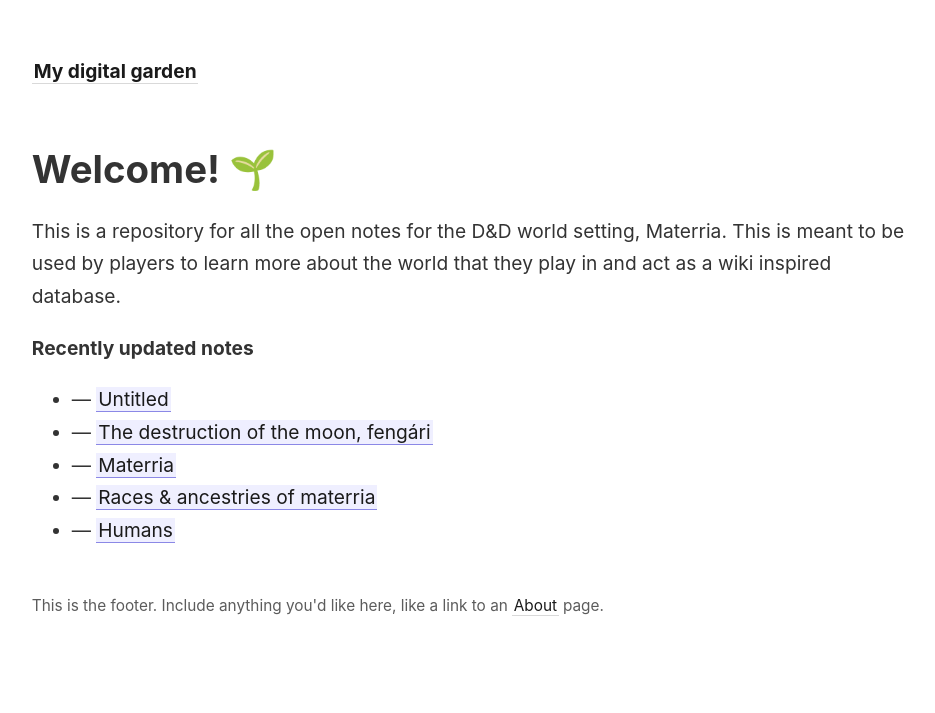
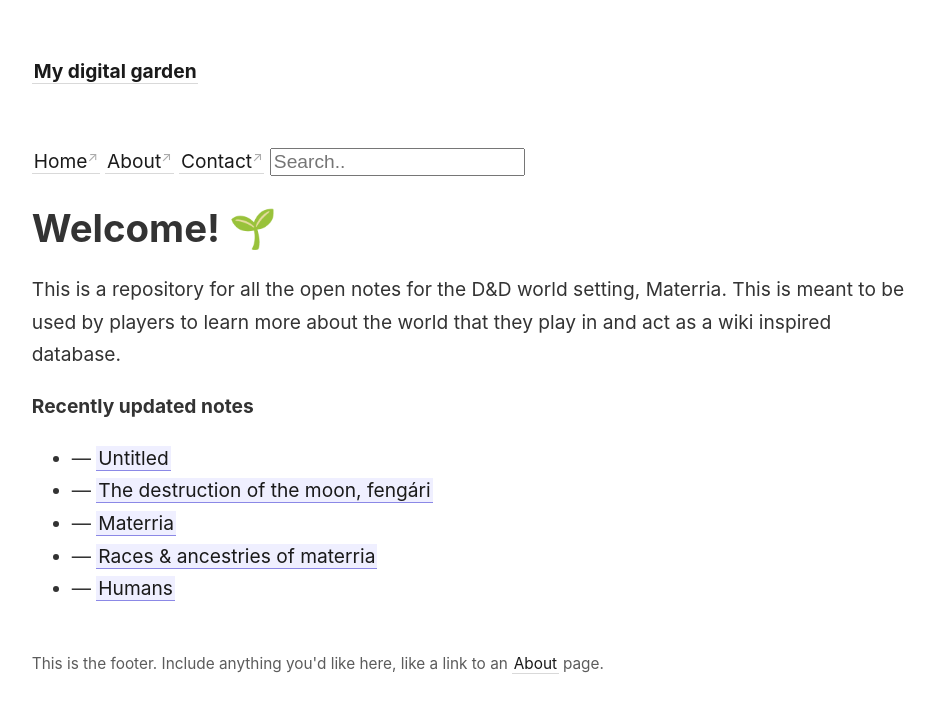
Before and after one commit to mabbott093/Digital-Garden_Obsidian_Materria, a Jekyll site: the page built from _pages/index.md, in a window 1280 px wide. Shown: the top 713 px of the page, without its empty margins (45-980 px from the left). Built offline with Jekyll 4.4.1, drawn with Linux system fonts in a browser that asks for light colours.

Commit message:
Update index.md

```diff
--- a/_pages/index.md
+++ b/_pages/index.md
@@ -4,6 +4,13 @@
 id: home
 permalink: /
 ---
+
+<div class="topnav">
+  <a class="active" href="#home">Home</a>
+  <a href="#about">About</a>
+  <a href="#contact">Contact</a>
+  <input type="text" placeholder="Search..">
+</div>
 
 # Welcome! 🌱
 
```
